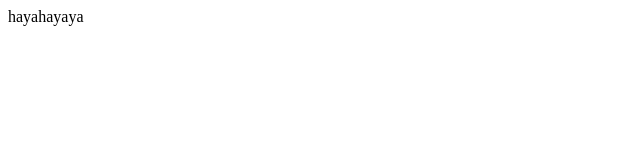
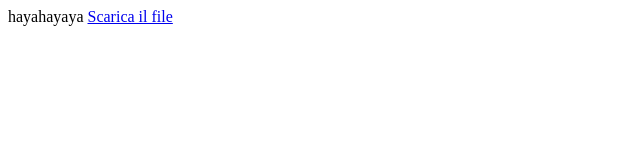
Before and after one commit to sebaverri/sebaverri.github.io, a plain HTML site: page index.html in a window 1280 px wide. Shown: the whole page, without its empty margins (0-640 px from the left). Drawn offline with Linux system fonts and the light colour scheme.

Commit message:
Update index.html

```diff
--- a/index.html
+++ b/index.html
@@ -1 +1,2 @@
 hayahayaya
+<a href="prova.pdf" download>Scarica il file</a>
```
